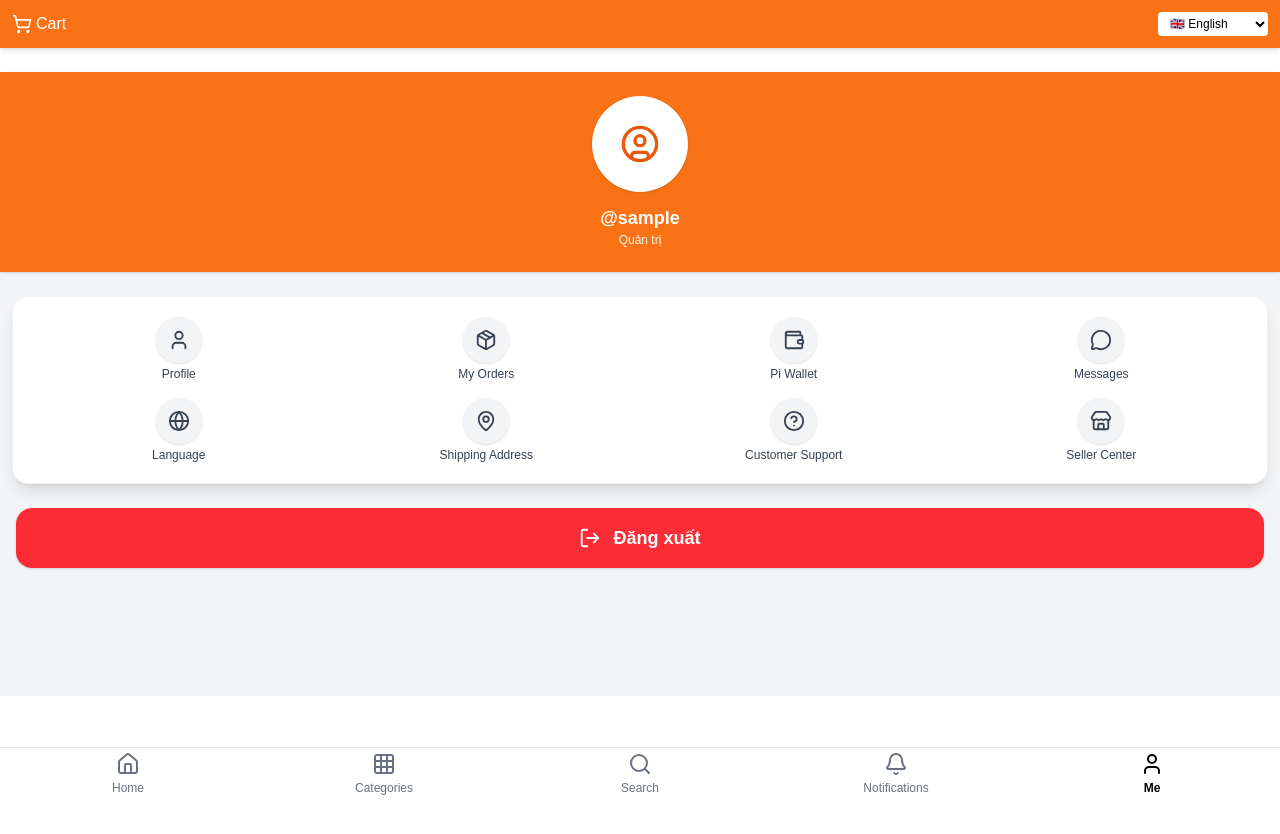
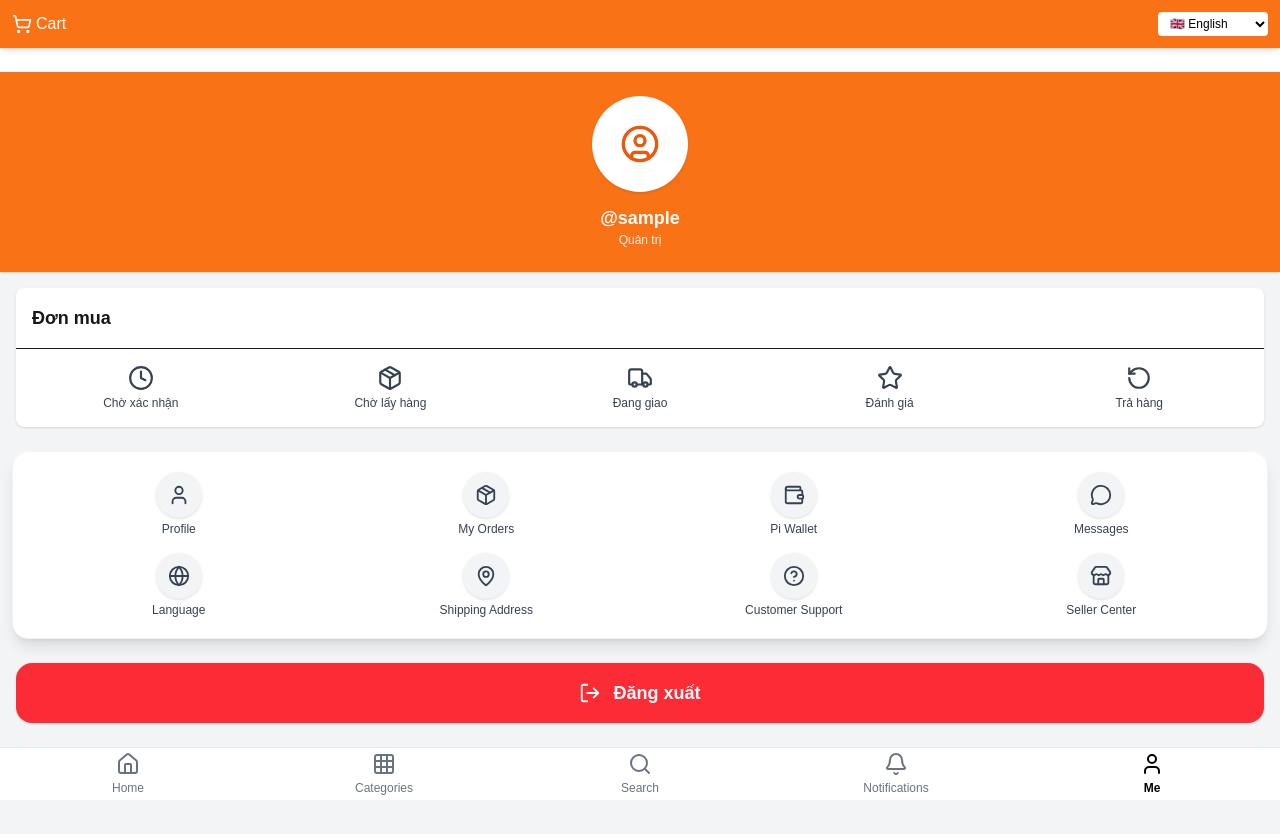
Before and after one commit to Titi-shop/titi.banluu, a Next.js app: page /account in a window 1280 px wide. Shown: the top 834 px of the page. Before the commit the page ends 800 px from the top, so only its background shows below. Built offline with nearby package versions, Linux system fonts and the light colour scheme; sample sign-in values are in the browser's storage.

Commit message:
Update page.tsx

```diff
--- a/app/account/page.tsx
+++ b/app/account/page.tsx
@@ -6,6 +6,7 @@ import { LogOut } from "lucide-react";
 import { useAuth } from "@/context/AuthContext";
 
 import AccountHeader from "@/components/AccountHeader";
+import OrderSummary from "@/components/OrderSummary";
 import CustomerMenu from "@/components/customerMenu";
 
 export default function AccountPage() {
@@ -29,6 +30,7 @@ export default function AccountPage() {
   return (
     <main className="bg-gray-100 pb-32 space-y-4">
       <AccountHeader />
+       <OrderSummary />
       <CustomerMenu />
 
       <section className="mx-4">
```
